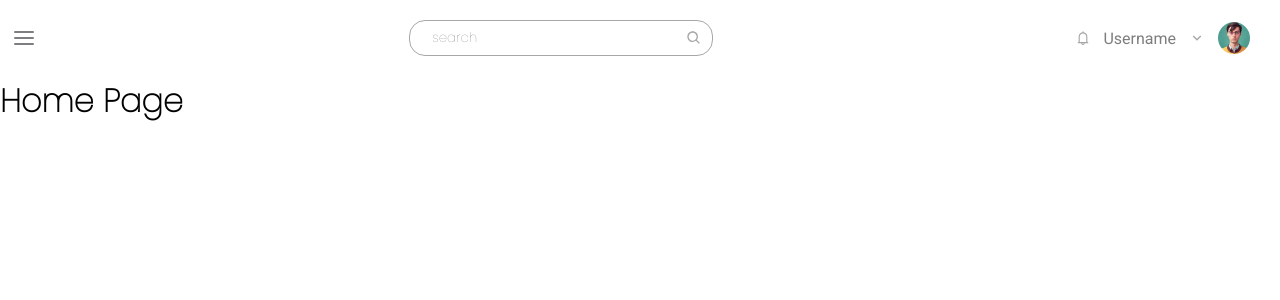
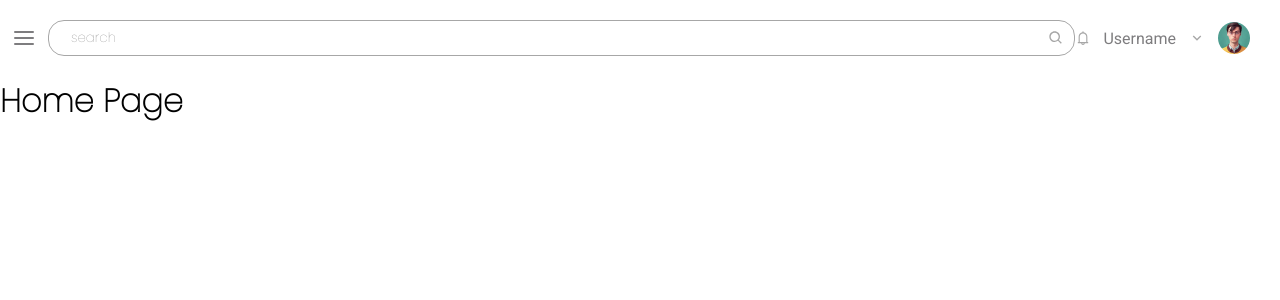
Before and after one commit to shella12/RentAnItemApp, a React (Create React App) app: page / in a window 1280 px wide. Shown: the top 300 px of the page. Built offline with nearby package versions, Linux system fonts and the light colour scheme.

Commit message:
Update nav width: to be not fixed

```diff
--- a/src/App.css
+++ b/src/App.css
@@ -62,12 +62,16 @@ a {
   border: 1px solid var(--navbar-icon-color);
   border-radius: 1rem;
   padding: 5px 10px;
+  width: 0;
+  flex: 1;
 }
 
 .seacrh-bar input {
   outline: none;
   border-color: transparent;
   margin-left: 10px;
+  width: 0;
+  flex: 1;
 }
 
 .profile-details {
```
